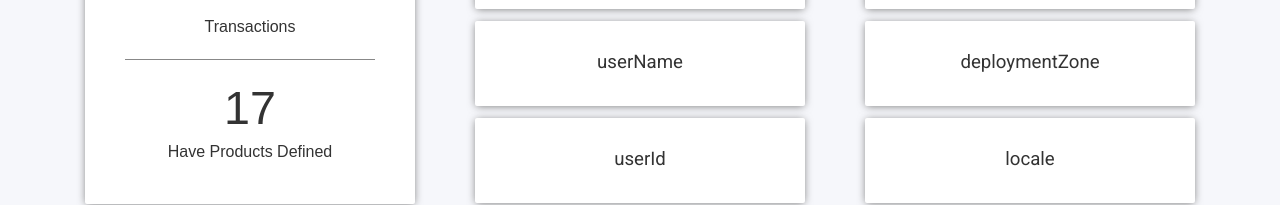
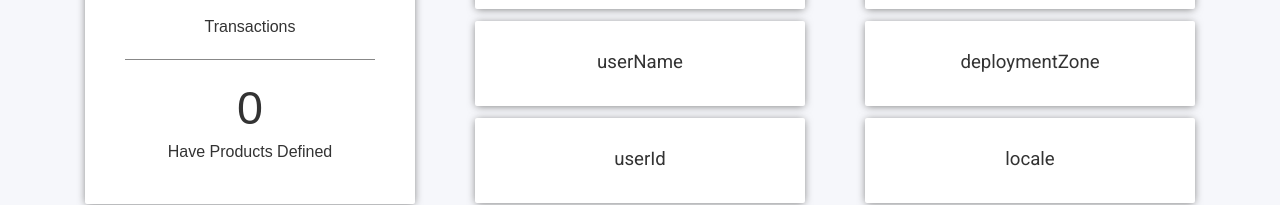
Before and after one commit to colin1717/moes_family_feedbag, a React (Create React App) app: page / in a window 1280 px wide. Shown: the part 332-537 px from the top of the page. Built offline with nearby package versions, Linux system fonts and the light colour scheme.

Commit message:
productCount updates as expected

```diff
--- a/src/App.js
+++ b/src/App.js
@@ -73,9 +73,20 @@ class App extends Component {
 	return result;
 }
 
+//counts the number of interactions with product arrays
+calcProductCount(interactions) {
+	let count = interactions.length;
+	for (let interaction of interactions){
+		if (interaction["products"].length <= 0) {
+			count -= 1;
+		}
+	}
+	return count;
+}
+
 //this returns a formatted array of Maps that contain each piece of product info
 findProducts(rawInteraction){
-  let finalProductArr = []
+  let finalProductArr = [];
   for (let key of rawInteraction){
     if(key['name'] === "Products") {
       let productsArr = key['children']
@@ -110,7 +121,7 @@ findProducts(rawInteraction){
 				    <div className="container">
 				      <div className="row">
 				        <div className="col-sm-4">
-				          <TransactionCount count={this.state.interactions.length}/>
+				          <TransactionCount count={this.state.interactions.length} productCount={this.calcProductCount(this.state.interactions)} />
 				        </div>
 				        <div className="col-sm-4">
 				          <AttributeCard value={this.calcPercentage(this.state.interactions, "emailAddress")} />
--- a/src/TransactionCount.js
+++ b/src/TransactionCount.js
@@ -7,7 +7,7 @@ class TransactionCount extends React.Component {
         <div className="transactions-count">{this.props.count}</div>
         <span className="transactions-title">Transactions</span>
         <hr className="hr-score"/>
-        <div className="transactions-count">17</div>
+        <div className="transactions-count">{this.props.productCount}</div>
         <span className="transactions-title">Have Products Defined</span>
       </div>
 			)
```
Lines whose indentation alone changed are shown as unchanged.
